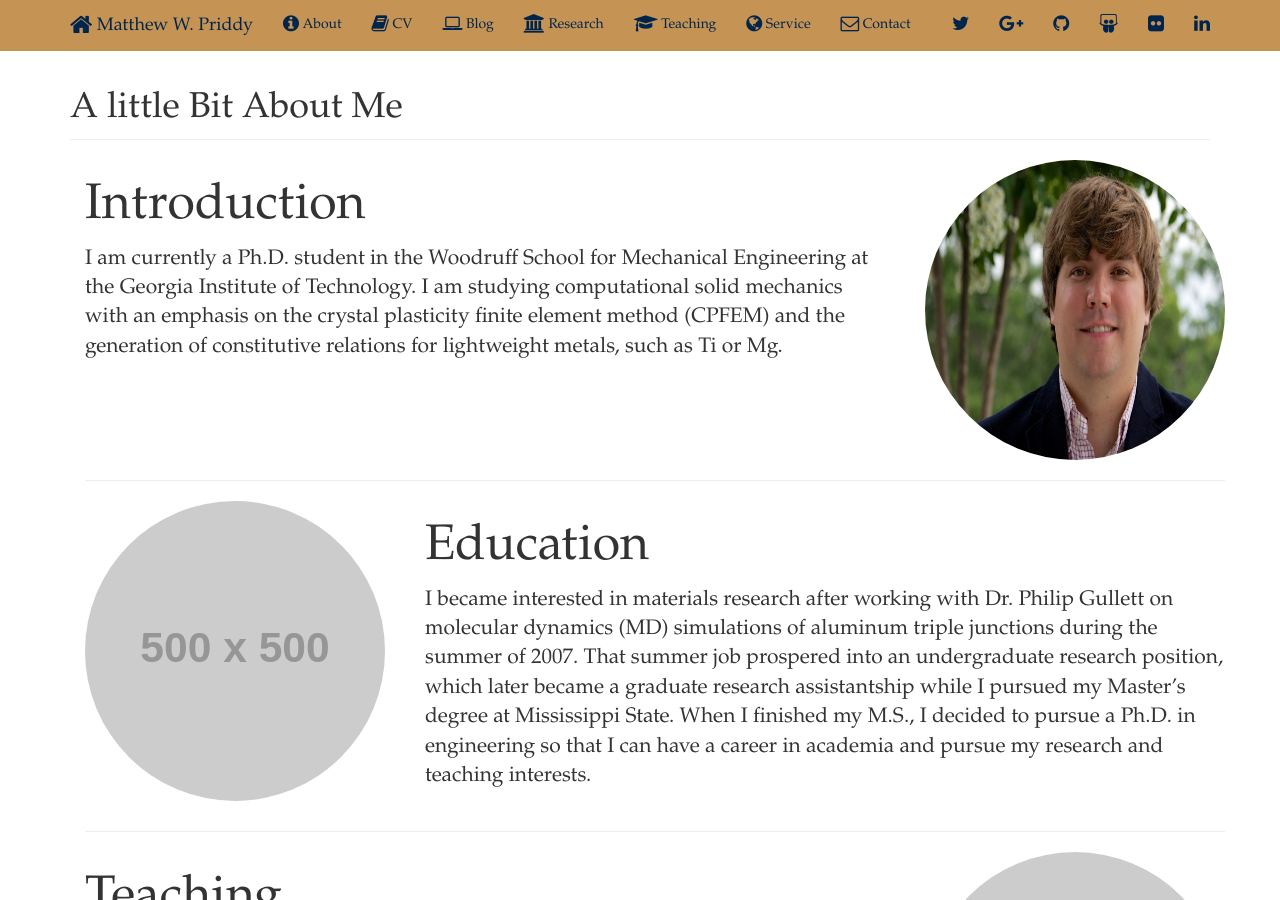
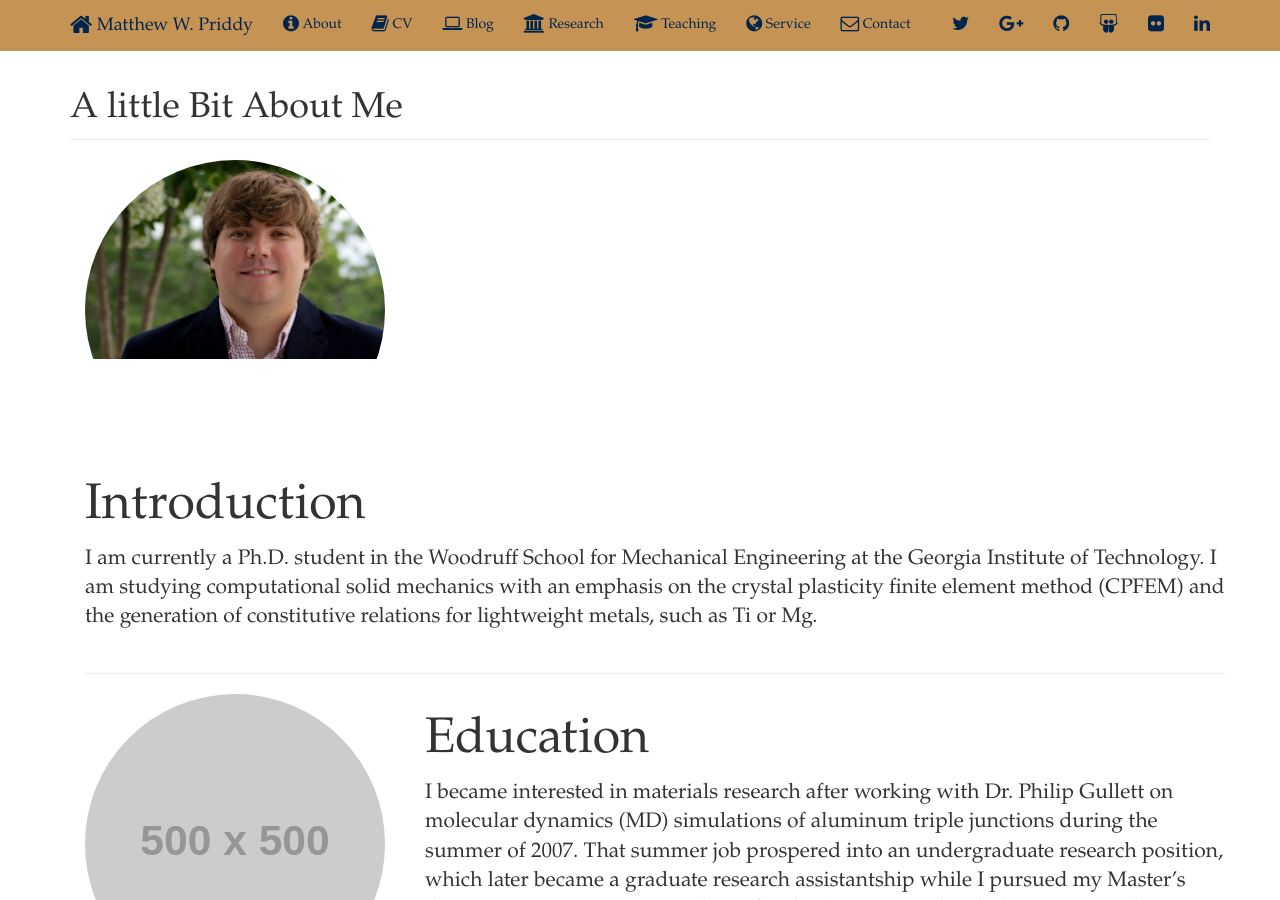
Before and after one commit to mwpriddy/mwpriddy.github.io, a Jekyll site: the page built from about/index.html, in a window 1280 px wide and 900 px high. Built offline with Jekyll 4.4.1, drawn with Linux system fonts in a browser that asks for light colours; nearby versions of some CDN libraries.

Commit message:
Update index.html

```diff
--- a/about/index.html
+++ b/about/index.html
@@ -17,7 +17,11 @@
 
         <!-- First Featurette -->
         <div class="featurette" id="about">
-            <img class="featurette-image img-circle img-responsive pull-right" src="/images/Close-up_headshot.jpg">
+        	<div class="img-circle">
+     			<img class="featurette-image img-responsive pull-right" src="/images/Close-up_headshot.jpg">
+			</div>
+
+            <!-- <img class="featurette-image img-circle img-responsive pull-right" src="/images/Close-up_headshot.jpg"> -->
             <h2 class="featurette-heading">Introduction
                <!-- <span class="text-muted">Will Catch Your Eye</span> -->
             </h2>
```
